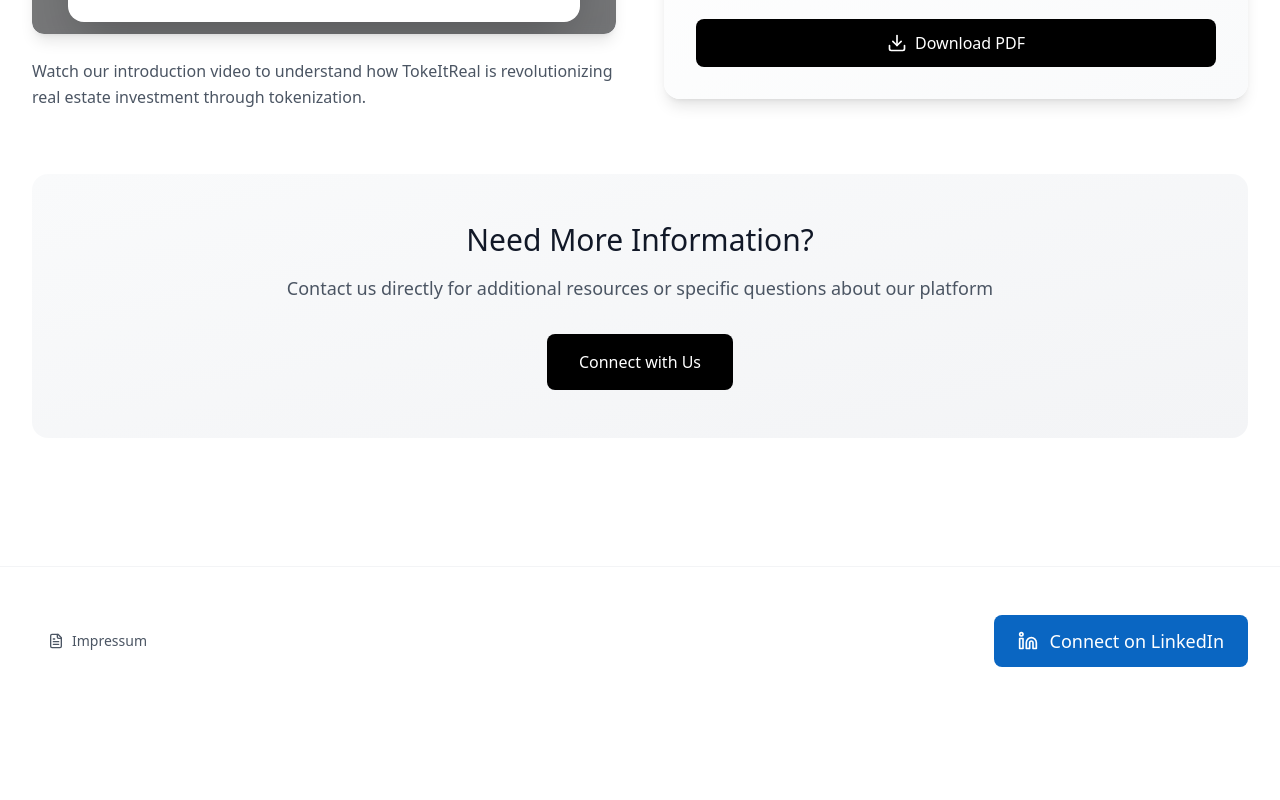
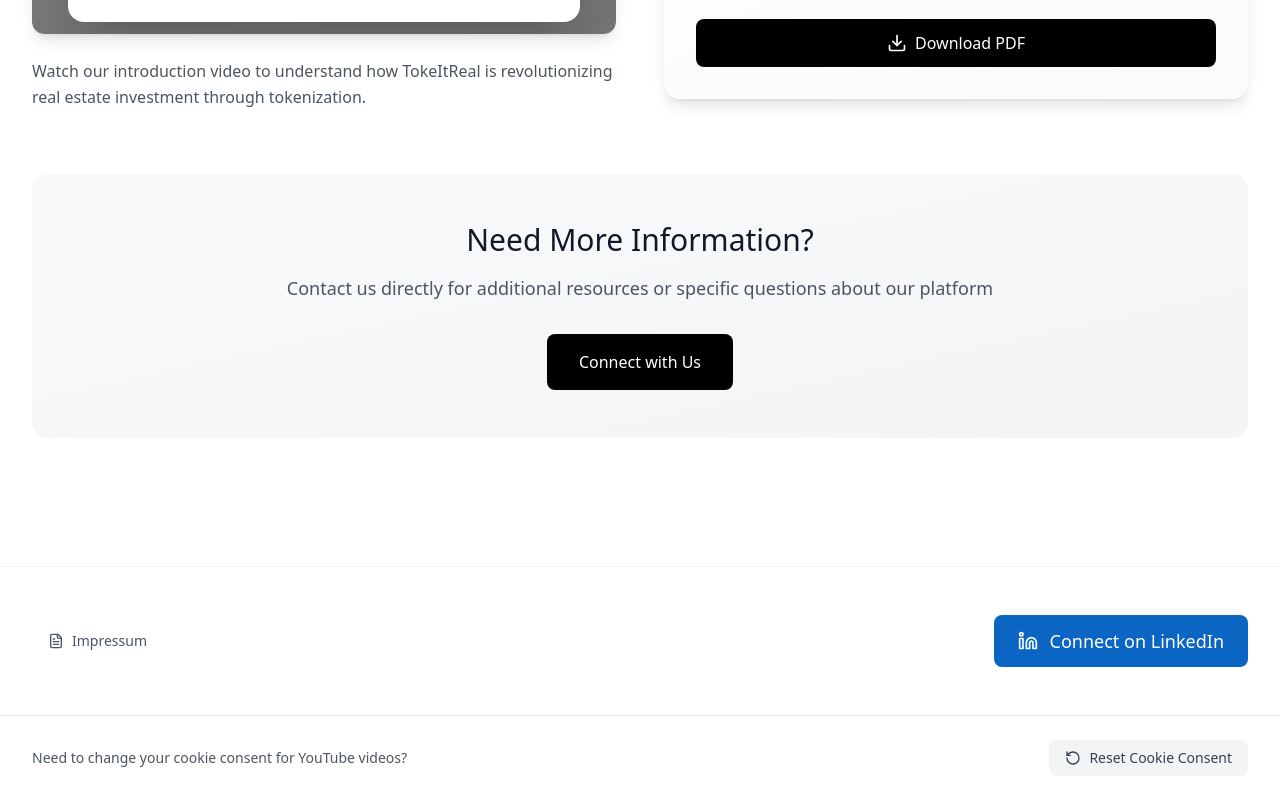
Before and after one commit to christopherhasz/tokeitrealfrontend_prod, a React (Vite) app: page /resources in a window 1280 px wide. Shown: the part 647-1447 px from the top of the page. Before the commit the page ends 1362 px from the top, so only its background shows below. Built offline with nearby package versions, Linux system fonts and the light colour scheme; no server answers.

Commit message:
Updated YouTubeVideoConsent.tsx

```diff
--- a/src/components/YouTubeVideoConsent.tsx
+++ b/src/components/YouTubeVideoConsent.tsx
@@ -5,12 +5,14 @@ interface YouTubeVideoConsentProps {
   videoId: string;
   title?: string;
   className?: string;
+  onResetAvailable?: (resetFn: () => void) => void;
 }
 
 export const YouTubeVideoConsent: React.FC<YouTubeVideoConsentProps> = ({
   videoId,
   title = 'YouTube video player',
-  className = ''
+  className = '',
+  onResetAvailable
 }) => {
   const [hasConsent, setHasConsent] = useState<boolean | null>(null);
   const [showConsentDialog, setShowConsentDialog] = useState(false);
@@ -34,6 +36,12 @@ export const YouTubeVideoConsent: React.FC<YouTubeVideoConsentProps> = ({
 
     checkConsent();
   }, []);
+
+  useEffect(() => {
+    if (onResetAvailable) {
+      onResetAvailable(handleReset);
+    }
+  }, [onResetAvailable]);
 
   const handleAccept = () => {
     try {
@@ -95,13 +103,6 @@ export const YouTubeVideoConsent: React.FC<YouTubeVideoConsentProps> = ({
           referrerPolicy="strict-origin-when-cross-origin"
           allowFullScreen
         />
-        <button
-          onClick={handleReset}
-          className="absolute top-4 right-4 p-2 rounded-lg bg-black/60 dark:bg-white/60 hover:bg-black/80 dark:hover:bg-white/80 transition-all duration-300 backdrop-blur-sm z-10"
-          title="Reset consent and reload dialog"
-        >
-          <RotateCcw className="w-4 h-4 text-white dark:text-black" />
-        </button>
       </div>
     );
   }
--- a/src/pages/ResourcesPage.tsx
+++ b/src/pages/ResourcesPage.tsx
@@ -1,5 +1,5 @@
 import React, { useEffect, useState } from 'react';
-import { Download, FileText } from 'lucide-react';
+import { Download, FileText, RotateCcw } from 'lucide-react';
 import { config, endpoints, logger } from '../config/environment';
 import { Nav } from '../components/Nav';
 import { LinkedInContact } from '../components/LinkedInContact';
@@ -8,6 +8,7 @@ import { YouTubeVideoConsent } from '../components/YouTubeVideoConsent';
 export const ResourcesPage: React.FC = () => {
   const [isDownloading, setIsDownloading] = useState(false);
   const [downloadError, setDownloadError] = useState<string | null>(null);
+  const [resetConsent, setResetConsent] = useState<(() => void) | null>(null);
 
   // Scroll to top when component mounts
   useEffect(() => {
@@ -85,6 +86,7 @@ export const ResourcesPage: React.FC = () => {
             <YouTubeVideoConsent
               videoId="ohZQlC_6yrs"
               title="TokeItReal Introduction Video"
+              onResetAvailable={setResetConsent}
             />
             <p className="text-gray-600 dark:text-gray-400 leading-relaxed">
               Watch our introduction video to understand how TokeItReal is revolutionizing real estate investment through tokenization.
@@ -162,6 +164,24 @@ export const ResourcesPage: React.FC = () => {
       </div>
 
       <LinkedInContact />
+
+      {/* Cookie Reset Footer */}
+      <footer className="border-t border-gray-200 dark:border-gray-700 bg-white dark:bg-gray-900">
+        <div className="max-w-7xl mx-auto px-4 sm:px-6 lg:px-8 py-6">
+          <div className="flex flex-col sm:flex-row items-center justify-between gap-4">
+            <p className="text-sm text-gray-600 dark:text-gray-400">
+              Need to change your cookie consent for YouTube videos?
+            </p>
+            <button
+              onClick={() => resetConsent?.()}
+              className="inline-flex items-center gap-2 px-4 py-2 rounded-lg text-sm font-light text-gray-700 dark:text-gray-300 bg-gray-100 dark:bg-gray-800 hover:bg-gray-200 dark:hover:bg-gray-700 transition-all duration-300 transform hover:scale-105 active:scale-95"
+            >
+              <RotateCcw className="w-4 h-4" />
+              <span>Reset Cookie Consent</span>
+            </button>
+          </div>
+        </div>
+      </footer>
     </div>
   );
 };
```
